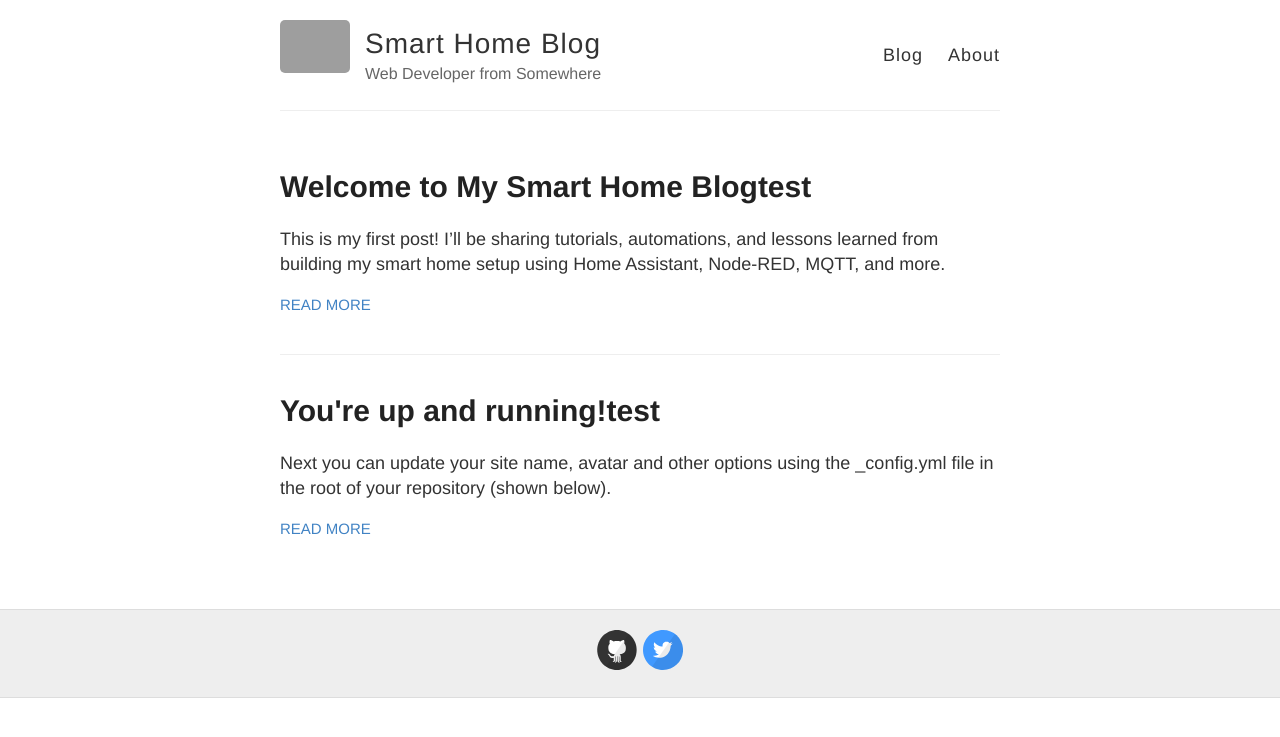
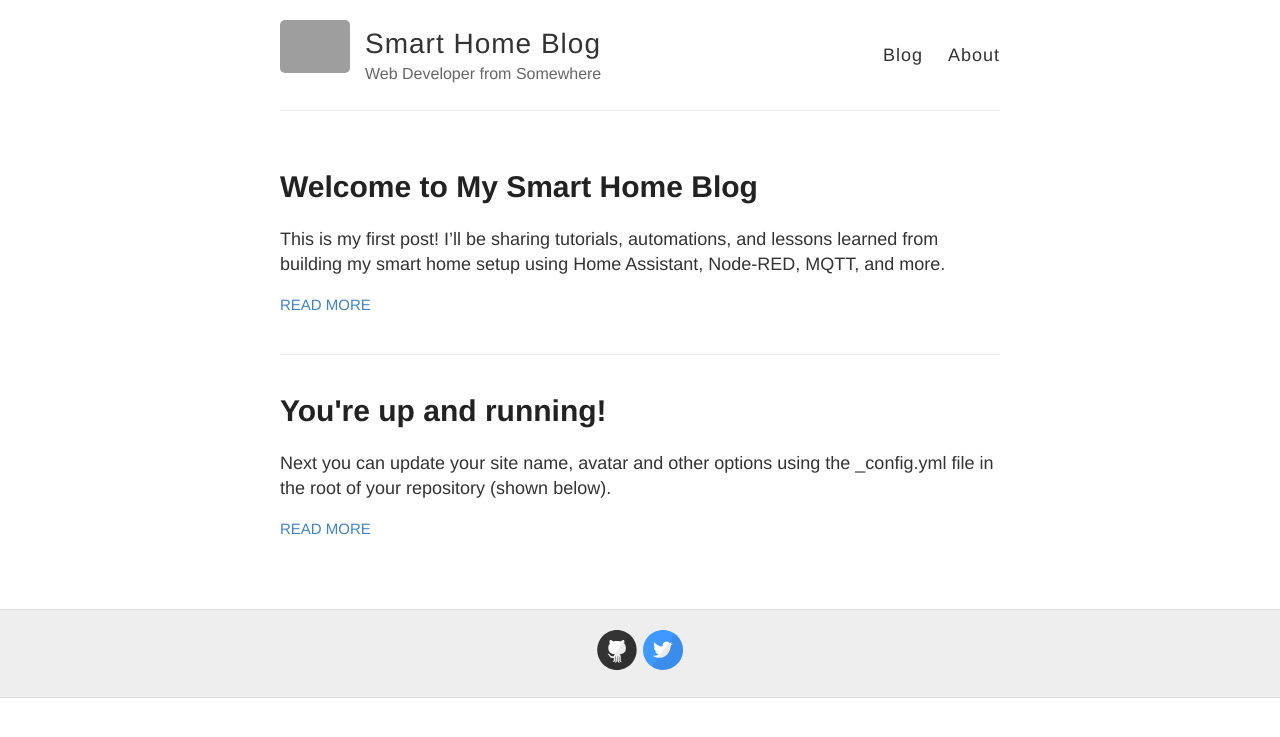
Before and after one commit to aperture1988/smart-home-blog-test, a Jekyll site: the page built from index.html, in a window 1280 px wide. Shown: the top 737 px of the page. Built offline with Jekyll 4.4.1, drawn with Linux system fonts in a browser that asks for light colours; grey boxes are pictures that could not be loaded.

Commit message:
Update index.html

```diff
--- a/index.html
+++ b/index.html
@@ -6,7 +6,7 @@ layout: default
   {% for post in site.posts %}
     <article class="post">
 
-      <h1><a href="{{ site.baseurl }}{{ post.url }}">{{ post.title }}</a>test</h1>
+      <h1><a href="{{ site.baseurl }}{{ post.url }}">{{ post.title }}</a></h1>
 
       <div class="entry">
         {{ post.excerpt }}
```
